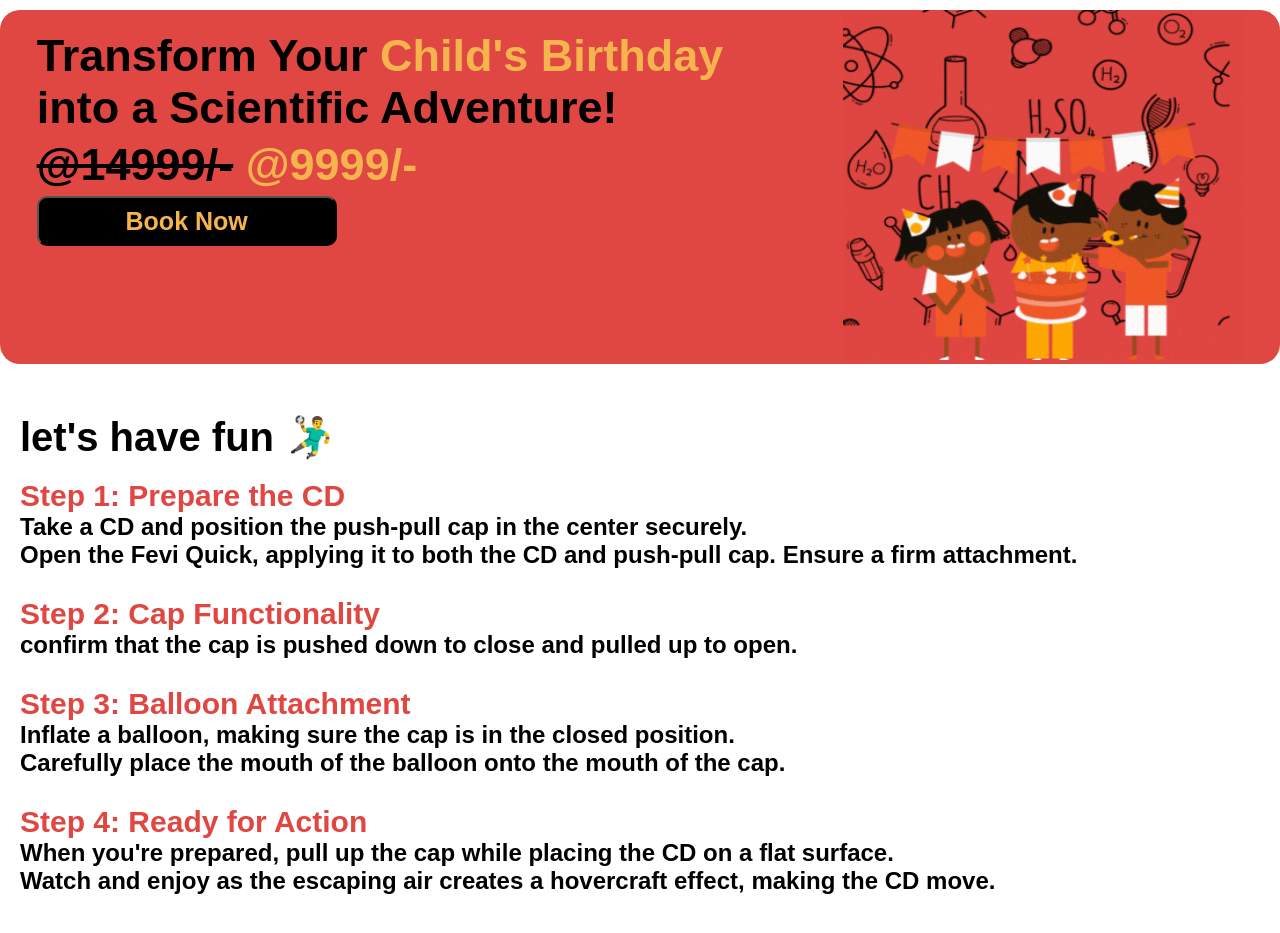
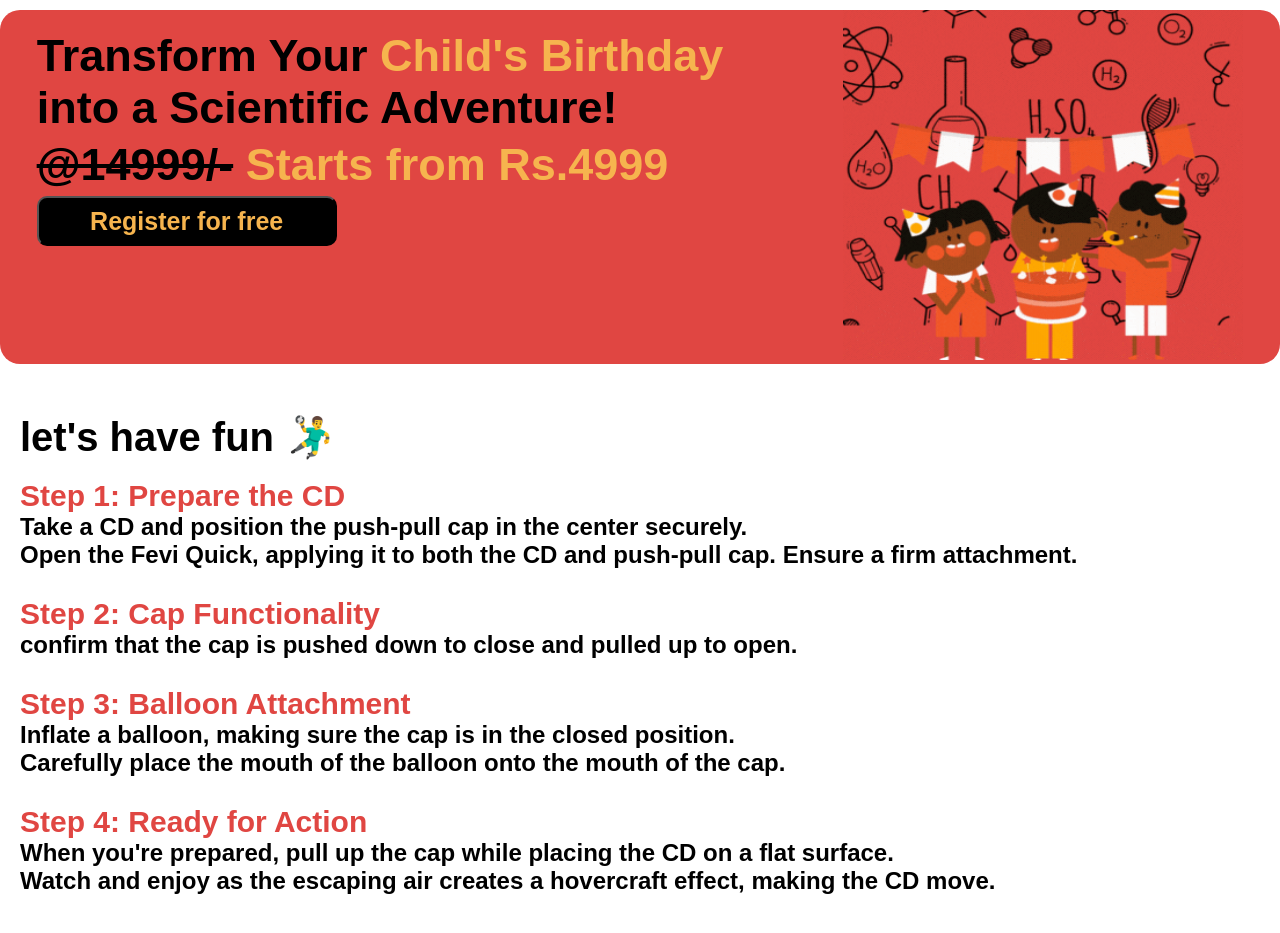
Before and after one commit to promethions/HoverCraft, a plain HTML site: page index.html in a window 1280 px wide. Shown: the part 880-1813 px from the top of the page. Drawn offline with Linux system fonts and the light colour scheme; grey boxes are pictures that could not be loaded.

Commit message:
Update index.html

```diff
--- a/index.html
+++ b/index.html
@@ -32,8 +32,8 @@
         <div class="birthdayparties">
             <div class="bptext">
                 <h1>Transform Your <span style="color: #f6b44e; font-weight: bold;">Child's Birthday</span> <br>into a Scientific Adventure!</h1>
-                <h2><s>@14999/-</s> <span style="color: #f6b44e ;">@9999/-</span></h2>
-                <button onclick="window.open('https://forms.gle/kf9Y98aYmvARApnK8', '_blank')" class="book">Book Now</button>
+                <h2><s>@14999/-</s> <span style="color: #f6b44e ;">Starts from Rs.4999</span></h2>
+                <button onclick="window.open('https://forms.gle/kf9Y98aYmvARApnK8', '_blank')" class="book">Register for free</button>
 
             </div>
             <div class="bpimg">
```
